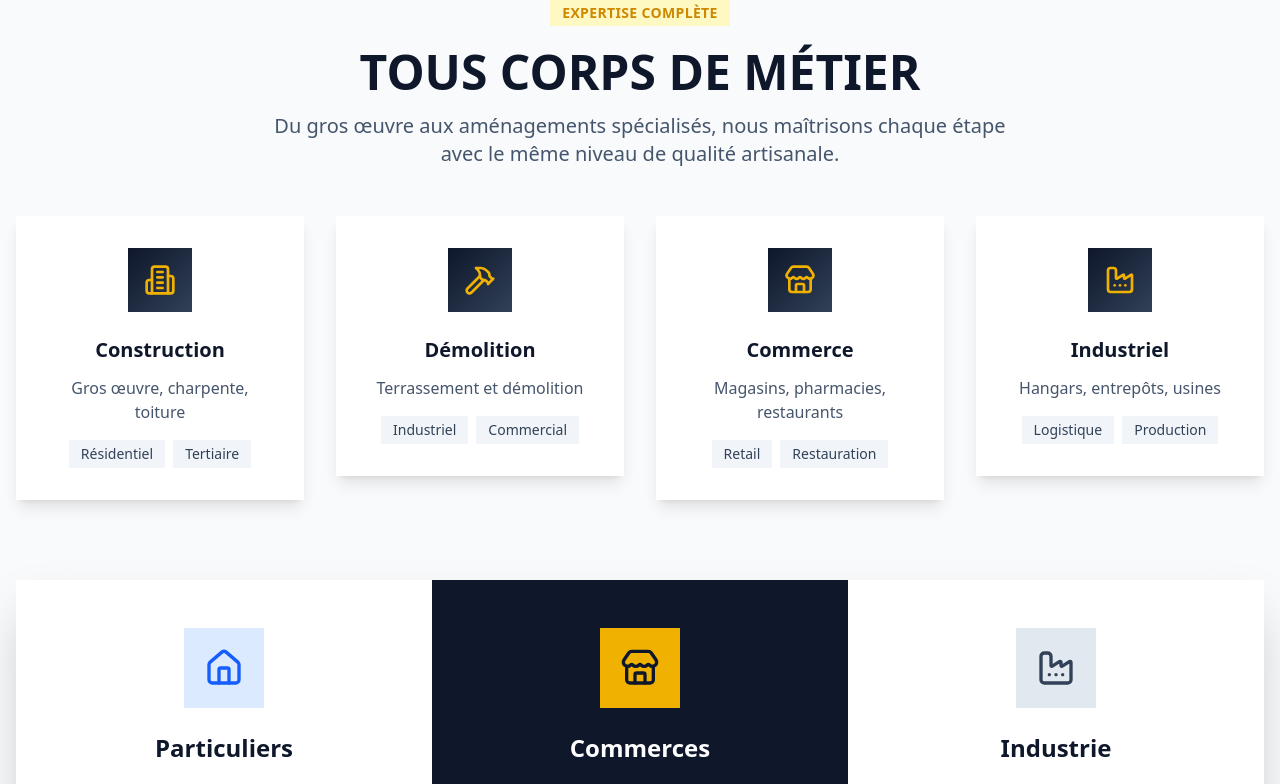
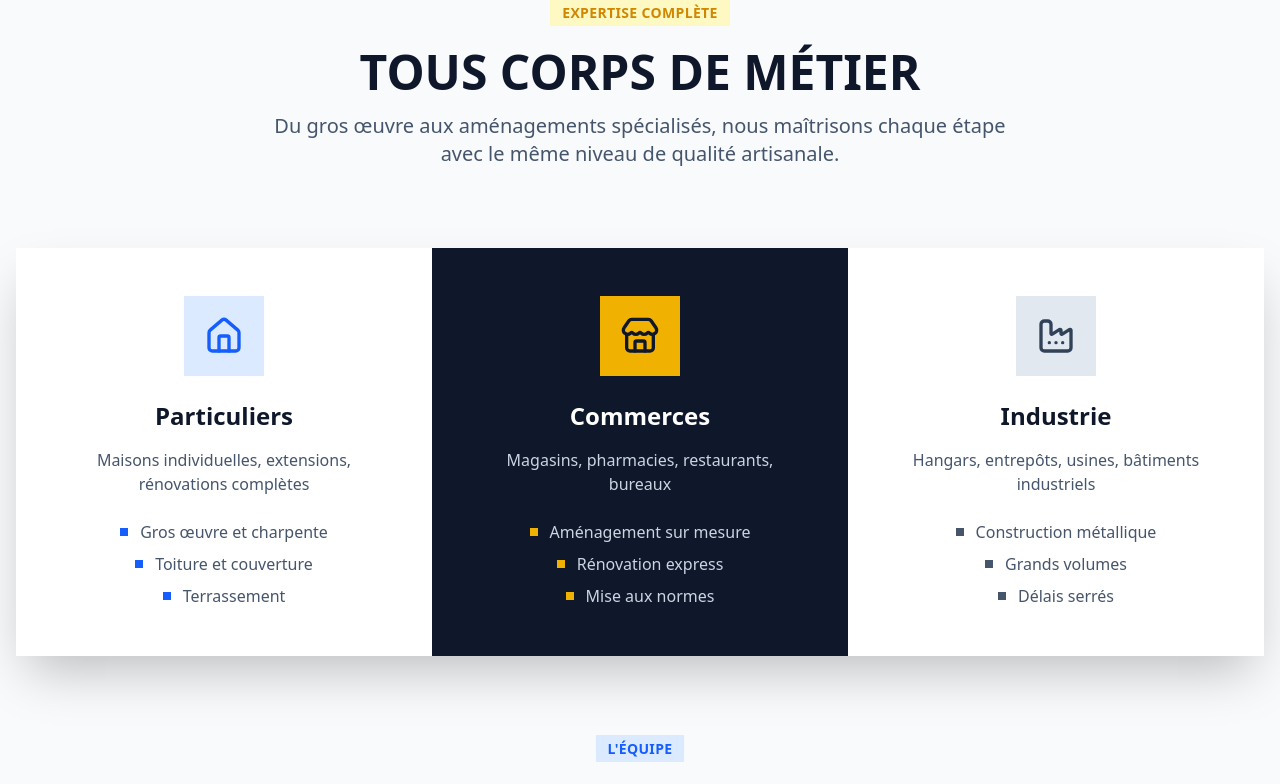
Before and after one commit to mariosrb/btp, a React (Vite) app: page /qui-sommes-nous in a window 1280 px wide. Shown: the part 1806-2590 px from the top of the page. Built offline with nearby package versions, Linux system fonts and the light colour scheme.

Commit message:
Refactor QuiSommesNous page: remove unused services section and improve text formatting for better readability. Update Location page to prevent text overflow in popular label.

```diff
--- a/src/pages/Location/Location.jsx
+++ b/src/pages/Location/Location.jsx
@@ -185,7 +185,7 @@ const Location = () => {
               >
                 {benne.popular && (
                   <div className="absolute -top-3 left-1/2 transform -translate-x-1/2 z-10">
-                    <span className="bg-yellow-500 text-slate-900 px-4 py-1 text-sm font-bold">
+                    <span className="bg-yellow-500 text-slate-900 px-4 py-1 text-sm font-bold whitespace-nowrap">
                       PLUS POPULAIRE
                     </span>
                   </div>
--- a/src/pages/QuiSommesNous/QuiSommesNous.jsx
+++ b/src/pages/QuiSommesNous/QuiSommesNous.jsx
@@ -11,7 +11,6 @@ import {
   Settings,
   Phone,
   Target,
-  Hammer,
   Home,
   Factory,
   Store,
@@ -30,13 +29,6 @@ const QuiSommesNous = () => {
     { name: 'Jean Dicate', role: 'Fondateur & Directeur Général', icon: Users, exp: '25+ ans' },
     { name: 'Marie Dicate', role: 'Directrice Administrative', icon: Briefcase, exp: '20+ ans' },
     { name: 'Pierre Dicate', role: 'Directeur Technique', icon: Settings, exp: '22+ ans' },
-  ];
-
-  const services = [
-    { icon: Building2, title: 'Construction', desc: 'Gros œuvre, charpente, toiture', sectors: ['Résidentiel', 'Tertiaire'] },
-    { icon: Hammer, title: 'Démolition', desc: 'Terrassement et démolition', sectors: ['Industriel', 'Commercial'] },
-    { icon: Store, title: 'Commerce', desc: 'Magasins, pharmacies, restaurants', sectors: ['Retail', 'Restauration'] },
-    { icon: Factory, title: 'Industriel', desc: 'Hangars, entrepôts, usines', sectors: ['Logistique', 'Production'] },
   ];
 
   const evolution = [
@@ -212,31 +204,9 @@ const QuiSommesNous = () => {
               TOUS CORPS DE MÉTIER
             </h2>
             <p className="text-xl text-slate-600 max-w-3xl mx-auto">
-              Du gros œuvre aux aménagements spécialisés, nous maîtrisons chaque étape avec le même niveau de qualité artisanale.
+              Du gros œuvre aux aménagements spécialisés, nous maîtrisons chaque étape
+              avec le même niveau de qualité artisanale.
             </p>
-          </div>
-
-          <div className="grid grid-cols-1 md:grid-cols-2 lg:grid-cols-4 gap-8">
-            {services.map((service, index) => (
-              <div key={index} className="group">
-                <div className="bg-white shadow-lg hover:shadow-2xl transition-all duration-300 hover:-translate-y-2">
-                  <div className="p-8">
-                    <div className="w-16 h-16 bg-gradient-to-br from-slate-900 to-slate-700 flex items-center justify-center mx-auto mb-6 group-hover:scale-110 transition-transform">
-                      <service.icon className="w-8 h-8 text-yellow-500" />
-                    </div>
-                    <h3 className="text-xl font-bold text-slate-900 mb-3 text-center">{service.title}</h3>
-                    <p className="text-slate-600 text-center mb-4">{service.desc}</p>
-                    <div className="flex flex-wrap gap-2 justify-center">
-                      {service.sectors.map((sector, idx) => (
-                        <span key={idx} className="px-3 py-1 bg-slate-100 text-slate-700 text-sm font-medium">
-                          {sector}
-                        </span>
-                      ))}
-                    </div>
-                  </div>
-                </div>
-              </div>
-            ))}
           </div>
         </div>
 
```
